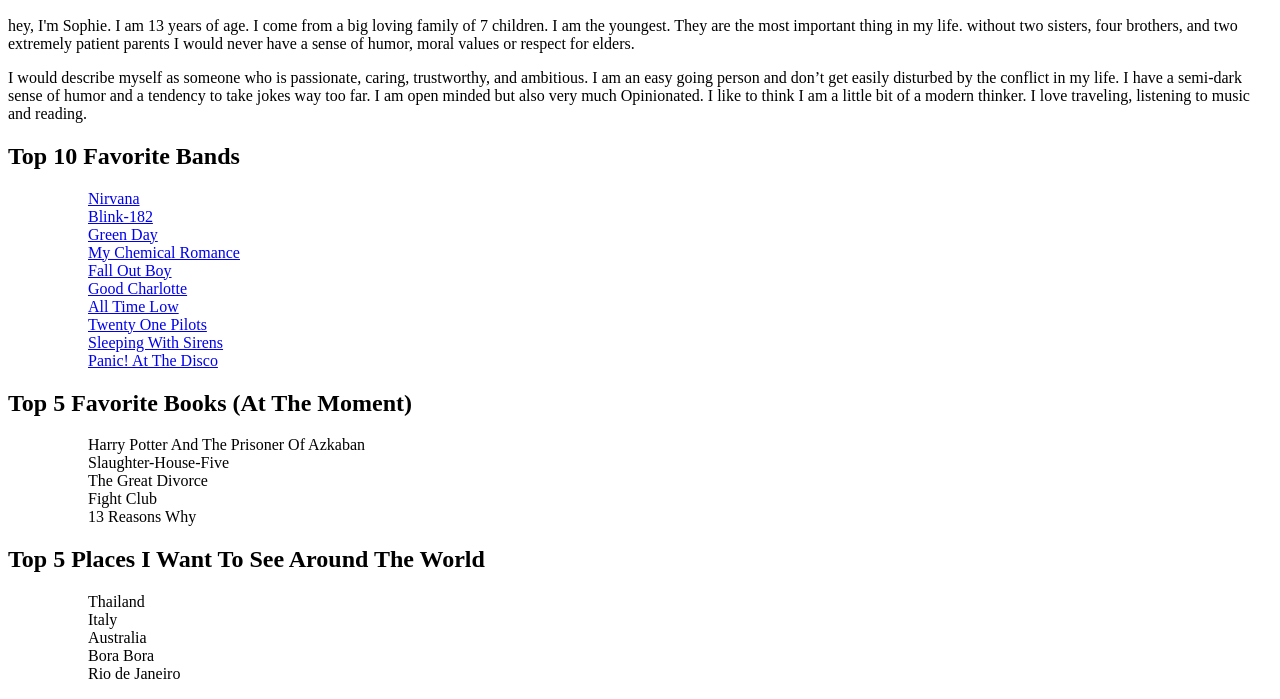
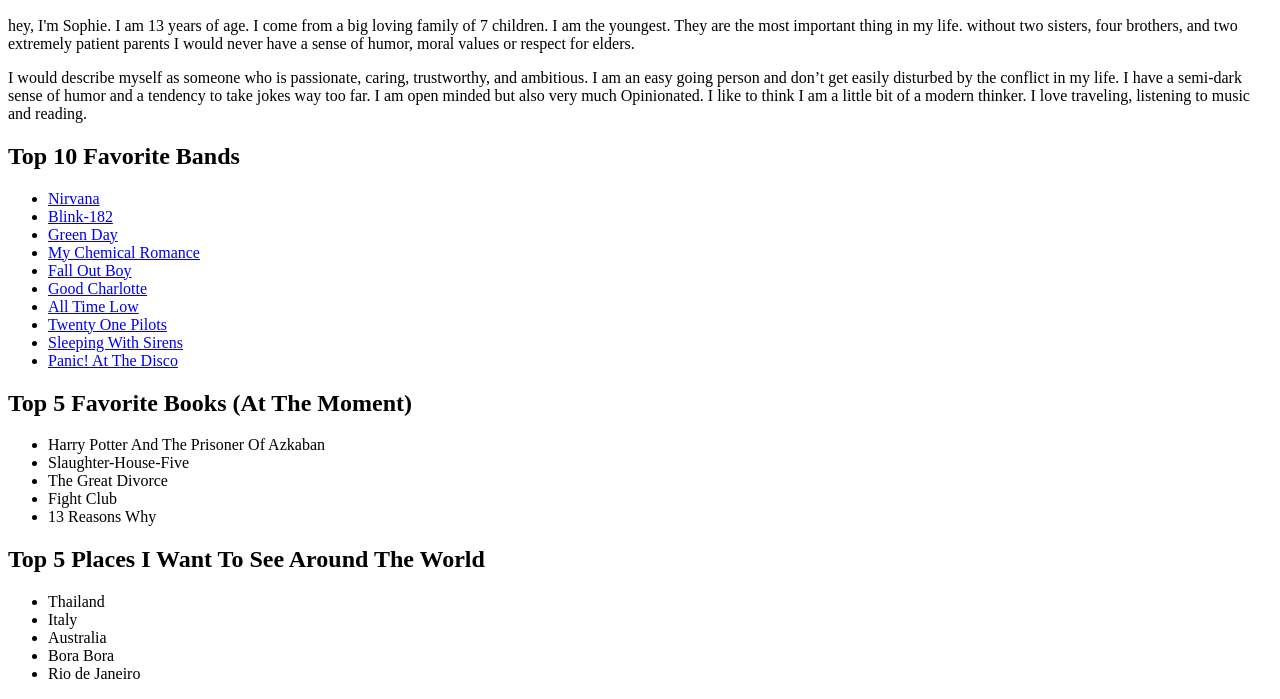
Before and after one commit to GeneralOutcast/generaloutcast.github.io, a plain HTML site: page index.html in a window 1280 px wide. Shown: the part 110-809 px from the top of the page. Drawn offline with Linux system fonts and the light colour scheme.

Commit message:
fixed list tags

```diff
--- a/index.html
+++ b/index.html
@@ -10,32 +10,32 @@
       <P>I would describe myself as someone who is passionate, caring, trustworthy, and ambitious. I am an easy going person and don’t get easily disturbed by the conflict in my life. I have a semi-dark sense of humor and a tendency to take jokes way too far. I am open minded but also very much Opinionated. I like to think I am a little bit of a modern thinker. I love traveling, listening to music and reading.</P>
       <h2>Top 10 Favorite Bands</h2>
         <ul>
-          <ol><a href="https://play.spotify.com/artist/6olE6TJLqED3rqDCT0FyPh?play=true&utm_source=open.spotify.com&utm_medium=open">Nirvana</a></ol>
-          <ol><a href="https://play.spotify.com/artist/6FBDaR13swtiWwGhX1WQsP?play=true&utm_source=open.spotify.com&utm_medium=open">Blink-182</a></ol>
-          <ol><a href="http://www.greenday.com/">Green Day</a></ol>
-          <ol><a href="https://play.spotify.com/artist/7FBcuc1gsnv6Y1nwFtNRCb?play=true&utm_source=open.spotify.com&utm_medium=open">My Chemical Romance</a></ol>
-          <ol><a href="http://falloutboy.com/">Fall Out Boy</a></ol>
-          <ol><a href="http://goodcharlotte.com/">Good Charlotte</a></ol>
-          <ol><a href="http://alltimelow.com/">All Time Low</a></ol>
-          <ol><a href="http://www.twentyonepilots.com/">Twenty One Pilots</a></ol>
-          <ol><a href="http://site.sleepingwithsirens.net/">Sleeping With Sirens</a></ol>
-          <ol><a href="http://www.panicatthedisco.com/">Panic! At The Disco</a></ol>
+          <li><a href="https://play.spotify.com/artist/6olE6TJLqED3rqDCT0FyPh?play=true&utm_source=open.spotify.com&utm_medium=open">Nirvana</a></li>
+          <li><a href="https://play.spotify.com/artist/6FBDaR13swtiWwGhX1WQsP?play=true&utm_source=open.spotify.com&utm_medium=open">Blink-182</a></li>
+          <li><a href="http://www.greenday.com/">Green Day</a></li>
+          <li><a href="https://play.spotify.com/artist/7FBcuc1gsnv6Y1nwFtNRCb?play=true&utm_source=open.spotify.com&utm_medium=open">My Chemical Romance</a></li>
+          <li><a href="http://falloutboy.com/">Fall Out Boy</a></li>
+          <li><a href="http://goodcharlotte.com/">Good Charlotte</a></li>
+          <li><a href="http://alltimelow.com/">All Time Low</a></li>
+          <li><a href="http://www.twentyonepilots.com/">Twenty One Pilots</a></li>
+          <li><a href="http://site.sleepingwithsirens.net/">Sleeping With Sirens</a></li>
+          <li><a href="http://www.panicatthedisco.com/">Panic! At The Disco</a></li>
         </ul>
       <h2>Top 5 Favorite Books (At The Moment)</h2>
         <ul>
-           <ol>Harry Potter And The Prisoner Of Azkaban</ol>
-           <ol>Slaughter-House-Five</ol>
-           <ol>The Great Divorce</ol>
-           <ol>Fight Club</ol>
-           <ol>13 Reasons Why</ol>
+           <li>Harry Potter And The Prisoner Of Azkaban</li>
+           <li>Slaughter-House-Five</li>
+           <li>The Great Divorce</li>
+           <li>Fight Club</li>
+           <li>13 Reasons Why</li>
         </ul>
       <h2>Top 5 Places I Want To See Around The World</h2>
         <ul>
-          <ol>Thailand</ol>
-          <ol>Italy</ol>
-          <ol>Australia</ol>
-          <ol>Bora Bora</ol>
-          <ol>Rio de Janeiro</ol>
+          <li>Thailand</li>
+          <li>Italy</li>
+          <li>Australia</li>
+          <li>Bora Bora</li>
+          <li>Rio de Janeiro</li>
         </ul>
     </body>
   </html>
```
